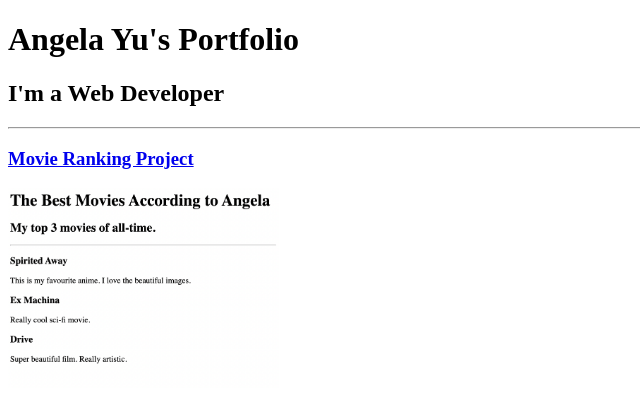
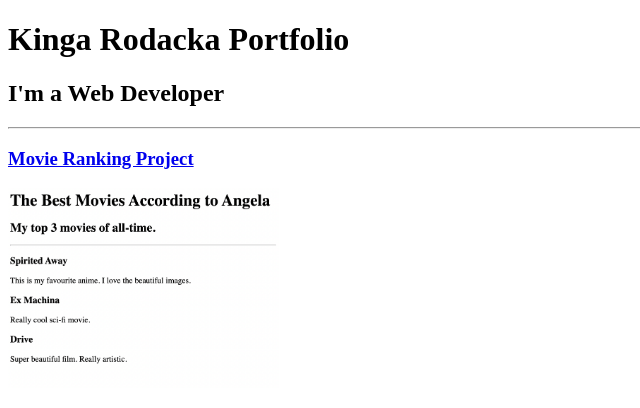
Before and after one commit to Kinga0700/html-portfolio, a plain HTML site: page solution.html.html in a window 1280 px wide. Shown: the top 408 px of the page, without its empty margins (0-640 px from the left). Drawn offline with Linux system fonts and the light colour scheme.

Commit message:
Update solution.html.html

```diff
--- a/solution.html.html
+++ b/solution.html.html
@@ -7,7 +7,7 @@
 </head>
 
 <body>
-  <h1>Angela Yu's Portfolio</h1>
+  <h1>Kinga Rodacka Portfolio</h1>
   <h2>I'm a Web Developer</h2>
   <hr />
   <h3><a href="./public/movie-ranking.html">Movie Ranking Project</a></h3>
```
